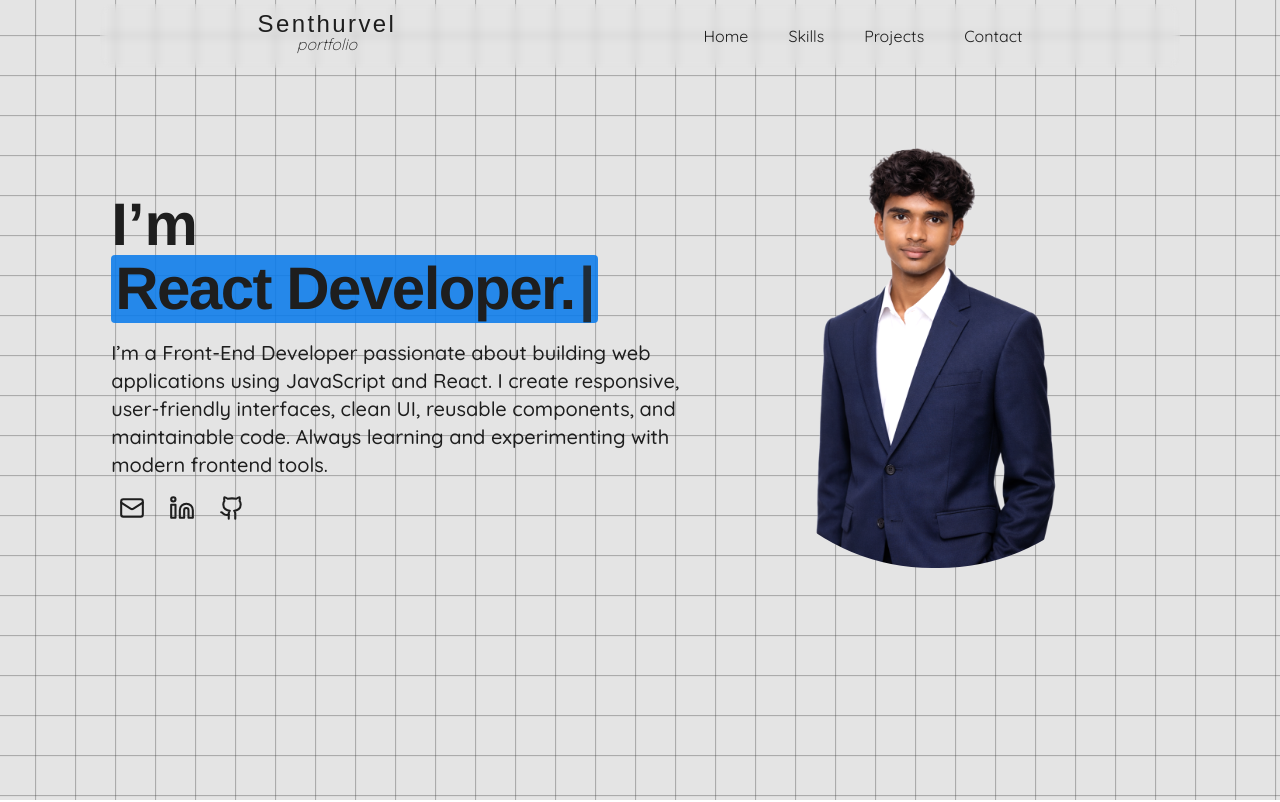
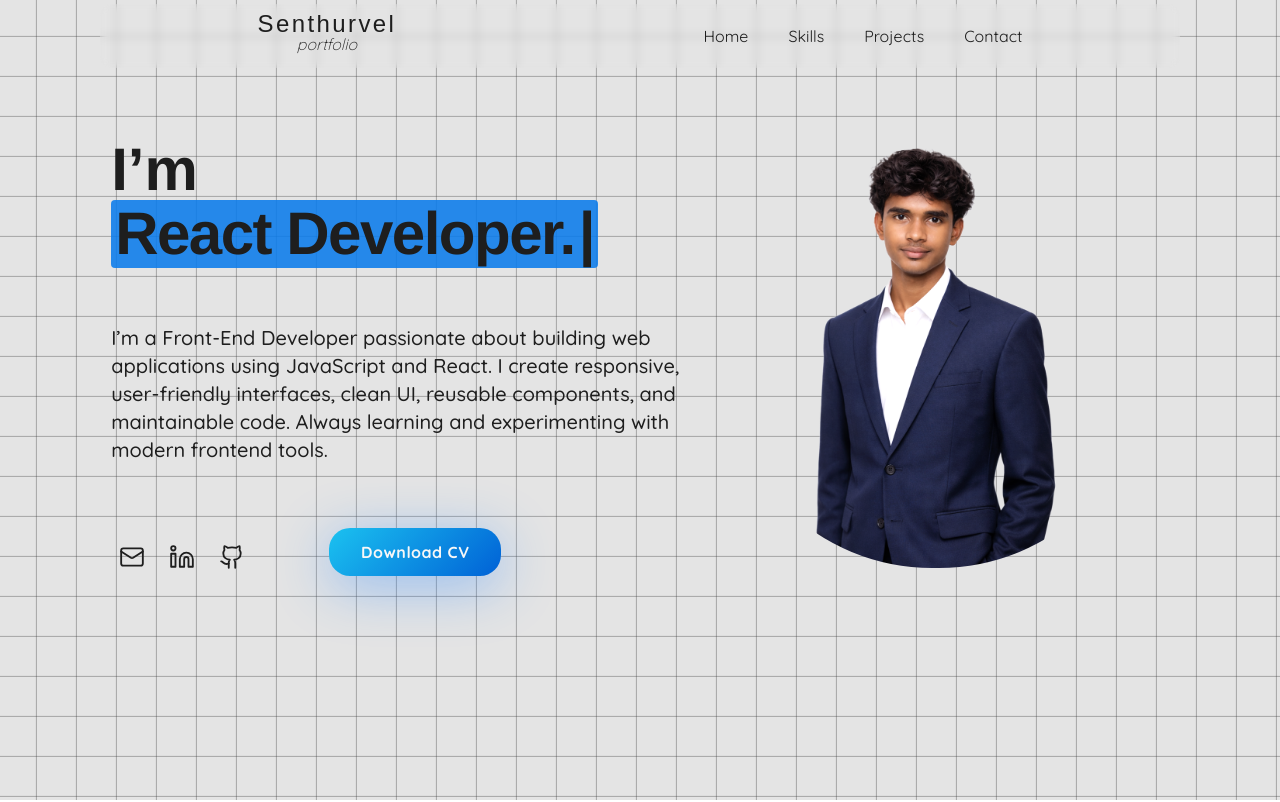
Before and after one commit to senthurveld/portfolio, a React (Vite) app: page / in a window 1280 px wide. Shown: the top 802 px of the page. Built offline with nearby package versions, Linux system fonts and the light colour scheme; a web font is replaced by a local one.

Commit message:
contact jsx

```diff
--- a/package.json
+++ b/package.json
@@ -10,6 +10,7 @@
     "preview": "vite preview"
   },
   "dependencies": {
+    "@emailjs/browser": "^4.4.1",
     "@tailwindcss/vite": "^4.1.18",
     "gsap": "^3.14.2",
     "lucide": "^0.562.0",
@@ -17,6 +18,7 @@
     "motion": "^12.24.7",
     "react": "^19.2.0",
     "react-dom": "^19.2.0",
+    "react-toastify": "^11.0.5",
     "tailwindcss": "^4.1.18"
   },
   "devDependencies": {
--- a/src/App.css
+++ b/src/App.css
@@ -29,6 +29,7 @@ html {
 }
 .title-h1 {
   font-family: "Doto";
+
 }
 .title-h1:hover {
   text-shadow: 0 0 16px rgb(76, 76, 76);
--- a/src/App.jsx
+++ b/src/App.jsx
@@ -5,6 +5,7 @@ import { HeroSection } from "./components/HeroSection";
 import ClickSpark from "./components/ClickSpark";
 import { Skills } from "./components/Skills";
 import { ProjectsRow } from "./components/Projects";
+import { Contact } from "./components/Contact";
 export const App = () => {
   return (
     <>
@@ -21,6 +22,7 @@ export const App = () => {
           <HeroSection />
           <Skills />
           <ProjectsRow />
+          <Contact />
         </div>
       </ClickSpark>
     </>
--- /dev/null
+++ b/src/components/Button.css
@@ -0,0 +1,72 @@
+
+
+.energy-btn {
+  position: relative;
+  padding: 12px 32px;
+  font-size: 16px;
+  font-weight: 800;
+  letter-spacing: 0.5px;
+  color: #f7f7f7;
+
+  background: linear-gradient(135deg, #ff416c, #ff4b2b, #ff9f1a);
+  background: linear-gradient(135deg, #7f00ff, #e100ff);
+  background: linear-gradient(135deg, #22c55e, #16a34a);
+  background: linear-gradient(135deg, #1bc2f0, #0061d6);
+
+  border: none;
+  border-radius: 21px;
+  cursor: pointer;
+  overflow: hidden;
+
+  box-shadow: 0 10px 55px rgba(43, 135, 255, 0.45),
+    inset 0 0 0 rgba(255, 255, 255, 0);
+
+  transition: transform 0.25s ease, box-shadow 0.25s ease;
+}
+
+/* Glow layer */
+.energy-btn::before {
+  content: "";
+  position: absolute;
+  inset: 0;
+
+  background: linear-gradient(
+    120deg,
+    transparent,
+    rgba(255, 255, 255, 0.6),
+    transparent
+  );
+
+  transform: translateX(-100%);
+  transition: transform 0.6s ease;
+}
+
+/* Hover effects */
+.energy-btn:hover {
+  transform: translateY(-2px) scale(1.03);
+  box-shadow: 0 14px 64px rgba(5, 185, 246, 0.65),
+    0 0 25px rgba(26, 99, 255, 0.6);
+}
+
+.energy-btn:hover::before {
+  transform: translateX(100%);
+}
+
+/* Click */
+.energy-btn:active {
+  transform: scale(0.97);
+}
+
+/* Accessibility */
+.energy-btn:focus-visible {
+  outline: 2px solid #fff;
+  outline-offset: 4px;
+}
+
+@media screen and (max-width: 450px) {
+  .energy-btn {
+    position: relative;
+    padding: 13px 16px;
+    font-size: 12px;
+  }
+}
--- a/src/components/Contact.jsx
+++ b/src/components/Contact.jsx
@@ -1,8 +1,82 @@
+import { form } from "motion/react-client";
+import emailjs from "@emailjs/browser";
+
 export const Contact = () => {
+  const sendEmail = (e) => {
+    e.preventDefault();
+    emailjs
+      .sendForm(
+        "service_bdylvn9",
+        "template_37y0ikn",
+        form.current,
+        "BU70E01rQ2Qn-KjBC"
+      )
+      .then(
+        () => {
+          alert("Message sent successfully🚀");
+          form.current.reset();
+        },
+        (error) => {
+          alert("Failed to sent mail!👎", error.text);
+          form.current.reset();
+        }
+      );
+  };
   return (
-    <div>
-      <div>
+    <div id="contact">
+      <div className="">
+        <h2 className="text-5xl font-extrabold text-center mt-0 mb-25 title-h1">
+          GET IN TOUCH
+        </h2>
+        <div className="max-w-md mx-auto p-6 rounded-2xl bg-white/10 backdrop-blur-xs border border-white/20 fade-up">
+          <h2 className="text-2xl font-semibold text-white mb-6">Contact Me</h2>
 
+          <form ref={form} onSubmit={sendEmail} className="flex flex-col gap-4">
+            <input
+              type="text"
+              name="user_name"
+              placeholder="Your Name"
+              required
+              className="px-4 py-3 rounded-lg bg-white/90 text-gray-900 outline-none
+                     focus:ring-2 focus:ring-blue-500"
+            />
+
+            <input
+              type="email"
+              name="user_email"
+              placeholder="Your Email"
+              required
+              className="px-4 py-3 rounded-lg bg-white/90 text-gray-900 outline-none
+                     focus:ring-2 focus:ring-blue-500"
+            />
+            <input
+              type="text"
+              name="subject"
+              placeholder="Your Subject"
+              required
+              className="px-4 py-3 rounded-lg bg-white/90 text-gray-900 outline-none
+                     focus:ring-2 focus:ring-blue-500"
+            />
+
+            <textarea
+              rows="4"
+              name="message"
+              placeholder="Your Message"
+              required
+              className="px-4 py-3 rounded-lg bg-white/90 text-gray-900 outline-none
+                     focus:ring-2 focus:ring-blue-500 resize-none"
+            />
+
+            <button
+              type="submit"
+              className="mt-2 py-3 rounded-full font-extrabold text-white
+                     bg-gradient-to-r from-blue-500 to-blue-700
+                     hover:scale-[1.02] hover:shadow-blue-400 transition-transform"
+            >
+              Send Message
+            </button>
+          </form>
+        </div>
       </div>
     </div>
   );
--- a/src/components/HeroSection.jsx
+++ b/src/components/HeroSection.jsx
@@ -1,6 +1,7 @@
 import TextType from "./TextType";
 import { Mail, GithubIcon, Linkedin } from "lucide-react";
-
+import Magnet from "./Magnet";
+import './Button.css'
 export const HeroSection = () => {
   return (
     <div
@@ -8,7 +9,7 @@ export const HeroSection = () => {
       className="flex justify-center lg:justify-evenly items-center lg:flex-row flex-col mt-10 mb-30"
     >
       <div className="max-w-145 inline-block fade-left">
-        <div className="text-4xl md:text-6xl sm:mt-5 mt-10 font-semibold custom-h1 mb-4">
+        <div className="text-4xl md:text-6xl sm:mt-5 mt-10 font-semibold custom-h1 mb-14">
           <span className="">I’m </span>
           <TextType
             text={["Senthurvel.", "React Developer.", "Coder."]}
@@ -27,31 +28,38 @@ export const HeroSection = () => {
           <span className="sub-hightlight">experimenting</span> with modern
           frontend tools.
         </p>
-        <div className="flex gap-6 mt-4 ml-2 pp-icons">
+        <div className="flex gap-6 mt-20 ml-2 pp-icons">
           <a href="" className="pp-icons">
             <Mail
               className="hover:stroke-blue-500"
               size={26}
-              strokeWidth={1.9}
+              strokeWidth={1.7}
             />
           </a>
           <a href="" className="pp-icons">
             <Linkedin
               className="hover:stroke-blue-500"
               size={26}
-              strokeWidth={1.9}
+              strokeWidth={1.7}
             />
           </a>
           <a href="" className="pp-icons">
             <GithubIcon
               className="hover:stroke-blue-500"
               size={26}
-              strokeWidth={1.9}
+              strokeWidth={1.7}
             />
+          </a>
+          <a href="" className="ml-15 -mt-4">
+            <Magnet padding={70} magnetStrength={1}>
+              <button className="border bg-amber-100 energy-btn">
+                Download CV
+              </button>
+            </Magnet>
           </a>
         </div>
       </div>
-
+      {/* Hero Image  */}
       <div className="relative z-10 hidden md:block p-5 pp-img mt-5">
         <img
           src="../../public/Layer.png"
--- /dev/null
+++ b/src/components/Magnet.jsx
@@ -0,0 +1,77 @@
+import { useState, useEffect, useRef } from "react";
+
+const Magnet = ({
+  children,
+  padding = 100,
+  disabled = false,
+  magnetStrength = 2,
+  activeTransition = "transform 0.3s ease-out",
+  inactiveTransition = "transform 0.5s ease-in-out",
+  wrapperClassName = "",
+  innerClassName = "",
+  ...props
+}) => {
+  const [isActive, setIsActive] = useState(false);
+  const [position, setPosition] = useState({ x: 0, y: 0 });
+  const magnetRef = useRef(null);
+
+  useEffect(() => {
+    if (disabled) {
+      // eslint-disable-next-line react-hooks/set-state-in-effect
+      setPosition({ x: 0, y: 0 });
+      return;
+    }
+
+    const handleMouseMove = (e) => {
+      if (!magnetRef.current) return;
+
+      const { left, top, width, height } =
+        magnetRef.current.getBoundingClientRect();
+      const centerX = left + width / 2;
+      const centerY = top + height / 2;
+
+      const distX = Math.abs(centerX - e.clientX);
+      const distY = Math.abs(centerY - e.clientY);
+
+      if (distX < width / 2 + padding && distY < height / 2 + padding) {
+        setIsActive(true);
+
+        const offsetX = (e.clientX - centerX) / magnetStrength;
+        const offsetY = (e.clientY - centerY) / magnetStrength;
+        setPosition({ x: offsetX, y: offsetY });
+      } else {
+        setIsActive(false);
+        setPosition({ x: 0, y: 0 });
+      }
+    };
+
+    window.addEventListener("mousemove", handleMouseMove);
+    return () => {
+      window.removeEventListener("mousemove", handleMouseMove);
+    };
+  }, [padding, disabled, magnetStrength]);
+
+  const transitionStyle = isActive ? activeTransition : inactiveTransition;
+
+  return (
+    <div
+      ref={magnetRef}
+      className={wrapperClassName}
+      style={{ position: "relative", display: "inline-block" }}
+      {...props}
+    >
+      <div
+        className={innerClassName}
+        style={{
+          transform: `translate3d(${position.x}px, ${position.y}px, 0)`,
+          transition: transitionStyle,
+          willChange: "transform",
+        }}
+      >
+        {children}
+      </div>
+    </div>
+  );
+};
+
+export default Magnet;
--- a/src/components/Projects.jsx
+++ b/src/components/Projects.jsx
@@ -50,12 +50,12 @@ const projects = [
 
 export const ProjectsRow = () => {
   return (
-    <section className="py-12 mt-10 mb-20" id="projects">
+    <section className="py-12 mt-10 mb-20 " id="projects">
       <h2 className="text-5xl font-extrabold text-center mt-0 mb-25 title-h1">
         MY PROJECTS
       </h2>
 
-      <div className="flex gap-6 overflow-x-auto pb-4 scroll-bar">
+      <div className="flex gap-6 overflow-x-auto pb-4 fade-up">
         {projects.map((project, index) => (
           <ProjectCard key={index} {...project} />
         ))}
```
Also changed, not shown: 1 other file (tests, documents, lock files or other folders).
